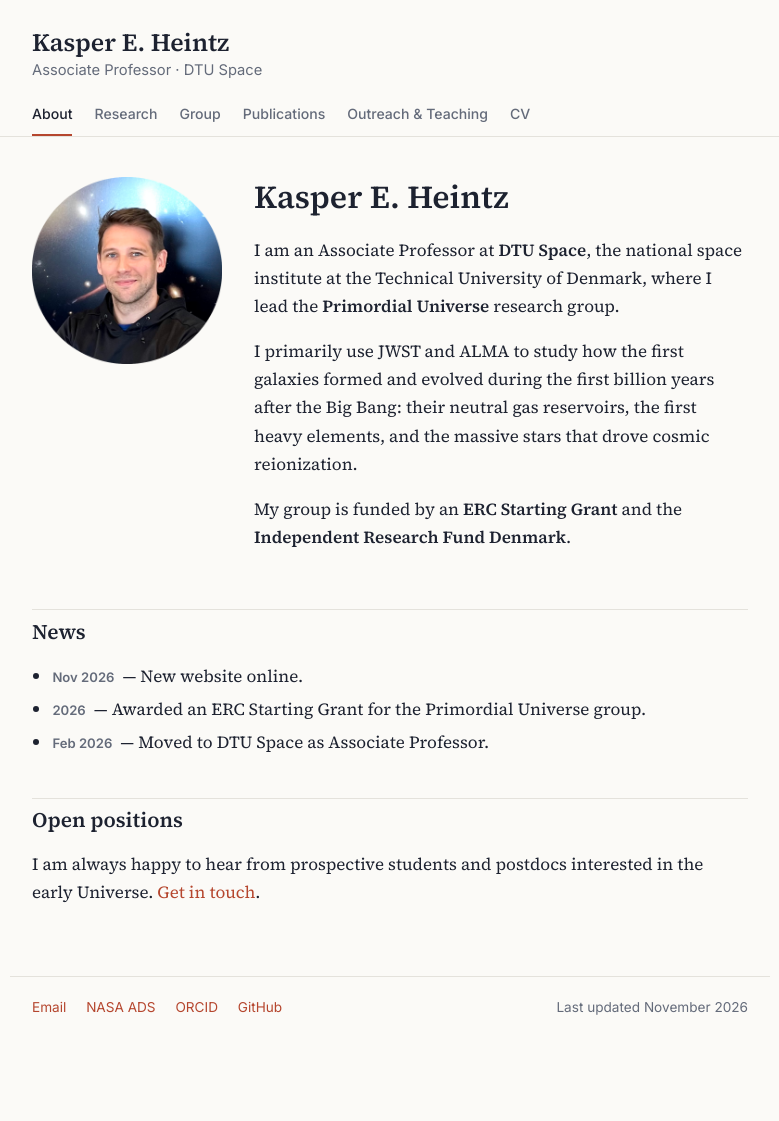
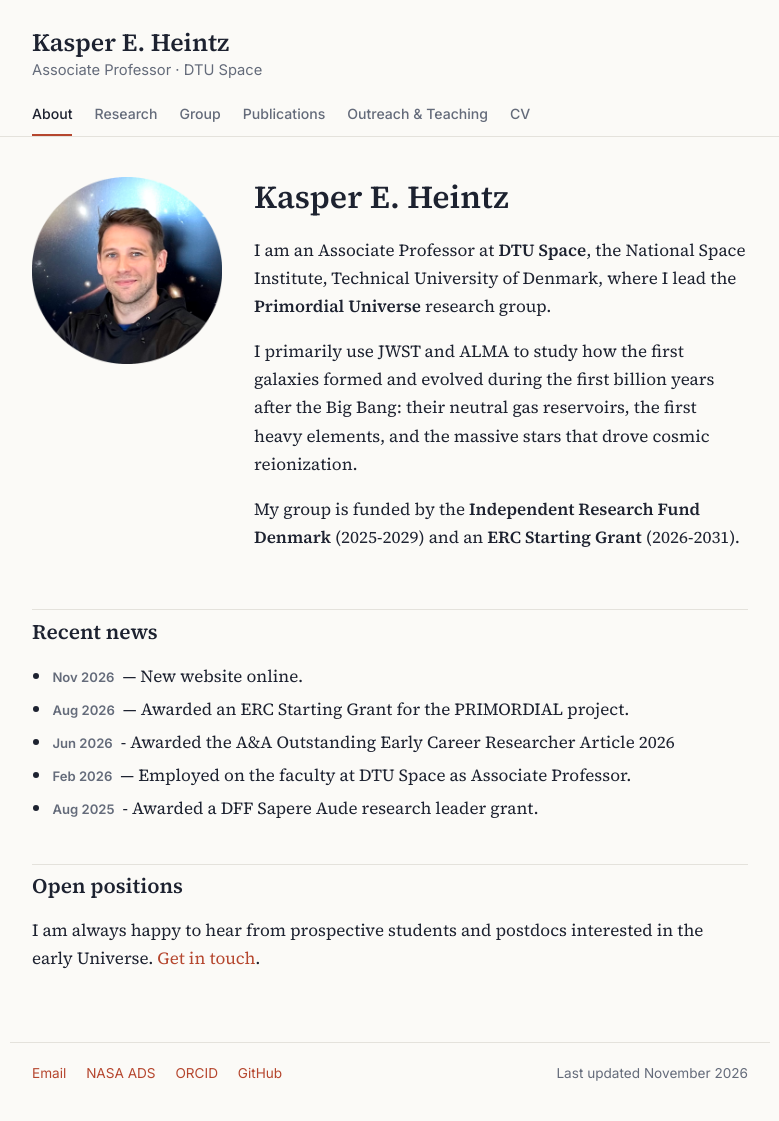
Before and after one commit to kasperheintz/kasperheintz.github.io, a Jekyll site: the page built from index.md, in a window 1280 px wide. Shown: the whole page, without its empty margins (250-1029 px from the left). Built offline with Jekyll 4.4.1, drawn with Linux system fonts in a browser that asks for light colours; before the commit the page ends 1055 px from its top, so only the background shows below that.

Commit message:
Revise bio and news sections in index.md
Updated personal and funding information, and modified section titles for clarity.

```diff
--- a/index.md
+++ b/index.md
@@ -8,23 +8,25 @@ title: About
 
 # Kasper E. Heintz
 
-I am an Associate Professor at **DTU Space**, the national space institute at the Technical University of Denmark, where I lead the **Primordial Universe** research group.
+I am an Associate Professor at **DTU Space**, the National Space Institute, Technical University of Denmark, where I lead the **Primordial Universe** research group.
 
 I primarily use JWST and ALMA to study how the first galaxies formed and evolved during the first billion years after the Big Bang: their neutral gas reservoirs, the first heavy elements, and the massive stars that drove cosmic reionization.
 
-My group is funded by an **ERC Starting Grant** and the **Independent Research Fund Denmark**.
+My group is funded by the **Independent Research Fund Denmark** (2025-2029) and an **ERC Starting Grant** (2026-2031).
 
 </div>
 </div>
 
-## News
+## Recent news
 
 <div class="news" markdown="1">
 
 <!-- Add new items at the top: - **Mon YYYY** — text -->
 - **Nov 2026** — New website online.
-- **2026** — Awarded an ERC Starting Grant for the Primordial Universe group.
-- **Feb 2026** — Moved to DTU Space as Associate Professor.
+- **Aug 2026** — Awarded an ERC Starting Grant for the PRIMORDIAL project.
+- **Jun 2026** - Awarded the A&A Outstanding Early Career Researcher Article 2026
+- **Feb 2026** — Employed on the faculty at DTU Space as Associate Professor.
+- **Aug 2025** - Awarded a DFF Sapere Aude research leader grant.
 
 </div>
 
```
